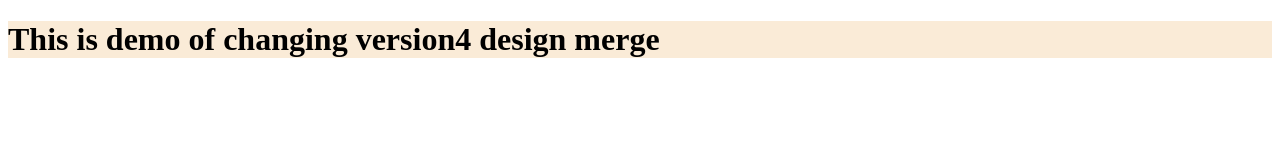
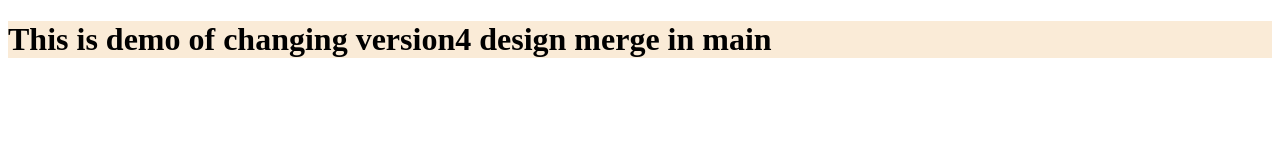
Before and after one commit to sushree2005/pratice, a plain HTML site: page index.html in a window 1280 px wide. Drawn offline with Linux system fonts and the light colour scheme.

Commit message:
on main f

```diff
--- a/index.html
+++ b/index.html
@@ -9,7 +9,7 @@
 </head>
 
 <body>
-    <h1>This is demo of changing version4 design merge</h1>
+    <h1>This is demo of changing version4 design merge in main</h1>
 </body>
 
 </html>
```
